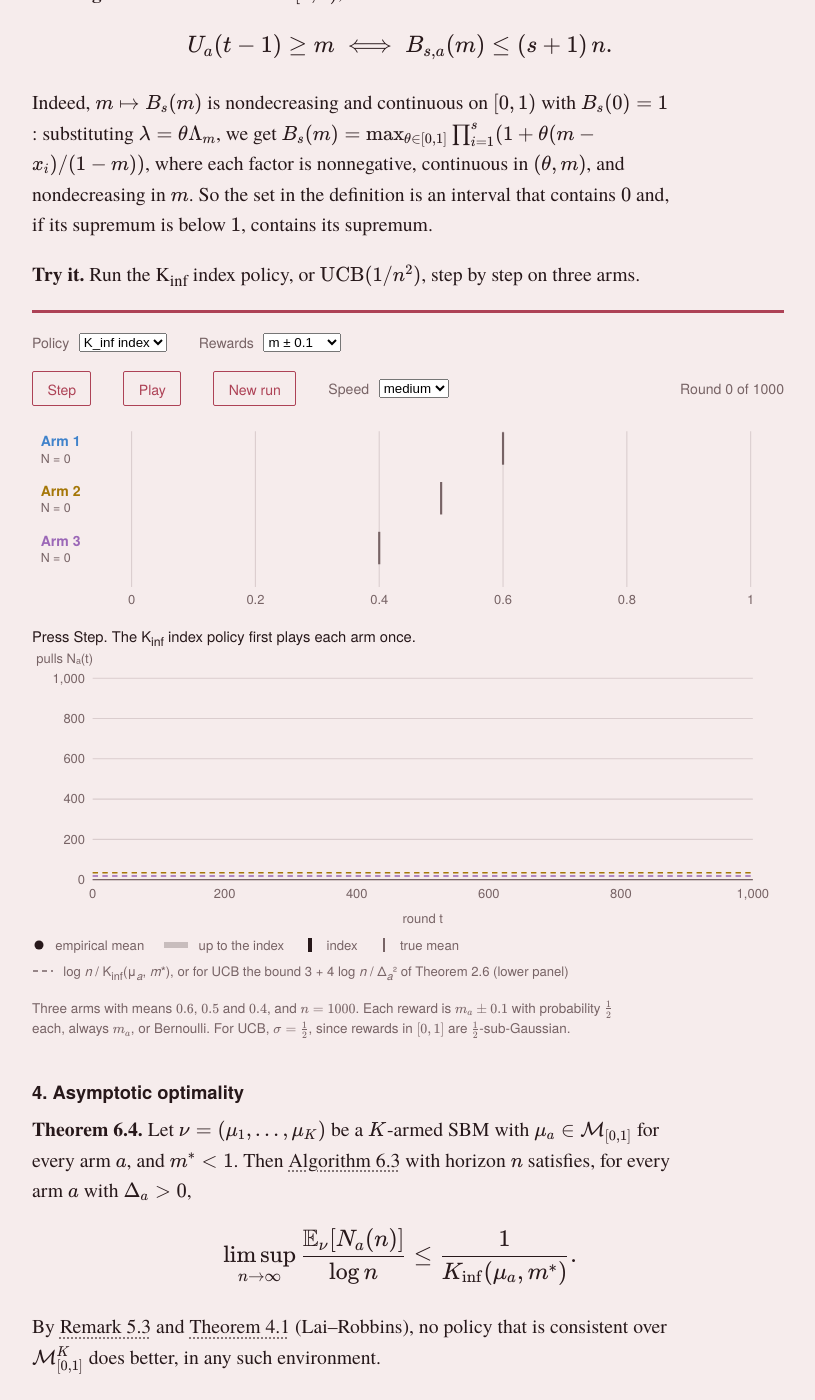
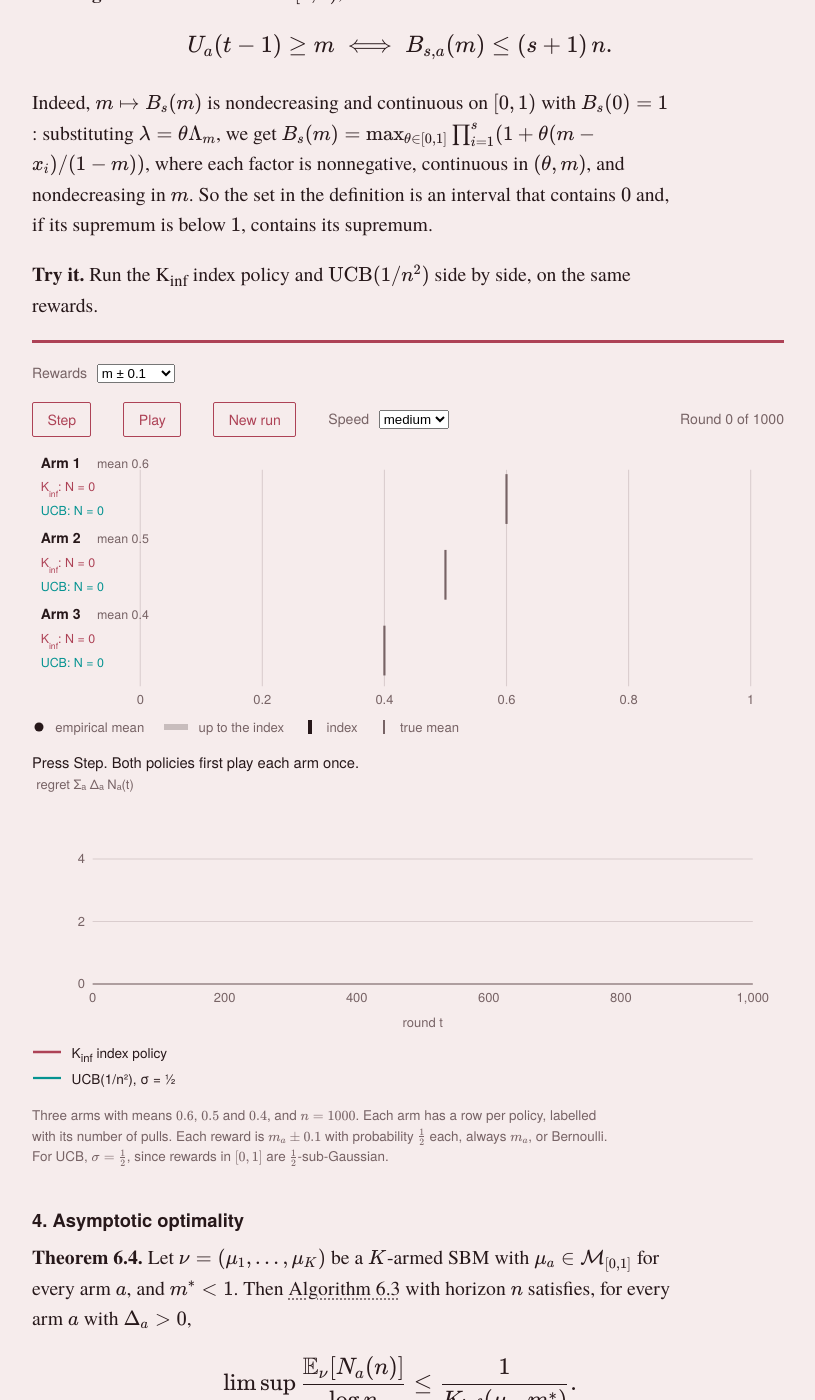
Before and after one commit to iyertejas/iyertejas.github.io, a Jekyll site: the page built from course-rl-2026-lecture-6.md, in a window 1280 px wide and 1400 px high, scrolled down 2844 px. Shown: the whole window, without its empty margins (232-1047 px from the left). Built offline with Jekyll 4.4.1, drawn with Linux system fonts in a browser that asks for light colours.

Commit message:
RL course Lecture 6: step-by-step simulation shows K_inf index and UCB side by side

```diff
--- a/_includes/sim-kinf-run.html
+++ b/_includes/sim-kinf-run.html
@@ -1,7 +1,5 @@
 <figure class="demo" id="kinfrun-demo">
 <div class="controls">
-<div class="rt-field"><label for="krPol">Policy</label>
-<select id="krPol"><option value="kinf" selected>K_inf index</option><option value="ucb">UCB(1/n²)</option></select></div>
 <div class="rt-field"><label for="krArms">Rewards</label>
 <select id="krArms"><option value="two" selected>m ± 0.1</option><option value="fixed">always m</option><option value="ber">Bernoulli</option></select></div>
 </div>
@@ -13,8 +11,9 @@
 <select id="krSpeed"><option value="slow">slow</option><option value="medium" selected>medium</option><option value="fast">fast</option></select></div>
 <span class="rt-round" id="krRound"></span>
 </div>
-<svg class="l2-chart" id="krTop" viewBox="0 0 680 180" role="img" aria-label="The arms, their empirical means, indices and true means"></svg>
+<svg class="l2-chart" id="krTop" viewBox="0 0 680 244" role="img" aria-label="For each arm and each policy: the number of pulls, the empirical mean and the index, with the true mean"></svg>
+<p class="l2-key"><span><svg width="14" height="14" aria-hidden="true"><circle cx="7" cy="7" r="4.5" fill="var(--ink)"/></svg> empirical mean</span><span><svg width="26" height="14" aria-hidden="true"><line x1="1" y1="7" x2="25" y2="7" stroke="var(--ink)" stroke-width="6" stroke-opacity=".22"/></svg> up to the index</span><span><svg width="14" height="14" aria-hidden="true"><line x1="7" y1="0" x2="7" y2="14" stroke="var(--ink)" stroke-width="4"/></svg> index</span><span><svg width="14" height="14" aria-hidden="true"><line x1="7" y1="0" x2="7" y2="14" stroke="var(--muted)" stroke-width="2"/></svg> true mean</span></p>
 <p class="status" id="krStatus" aria-live="polite"></p>
-<svg class="l2-chart" id="krLow" viewBox="0 0 680 260" role="img" aria-label="The number of pulls of each arm over time"></svg>
-<p class="l2-key"><span><svg width="14" height="14" aria-hidden="true"><circle cx="7" cy="7" r="4.5" fill="var(--ink)"/></svg> empirical mean</span><span><svg width="26" height="14" aria-hidden="true"><line x1="1" y1="7" x2="25" y2="7" stroke="var(--ink)" stroke-width="6" stroke-opacity=".22"/></svg> up to the index</span><span><svg width="14" height="14" aria-hidden="true"><line x1="7" y1="0" x2="7" y2="14" stroke="var(--ink)" stroke-width="4"/></svg> index</span><span><svg width="14" height="14" aria-hidden="true"><line x1="7" y1="0" x2="7" y2="14" stroke="var(--muted)" stroke-width="2"/></svg> true mean</span><span><svg width="22" height="14" aria-hidden="true"><line x1="1" y1="7" x2="21" y2="7" stroke="var(--muted)" stroke-width="1.5" stroke-dasharray="5 4"/></svg> log <i>n</i> / K<sub>inf</sub>(μ<sub><i>a</i></sub>, <i>m</i>*), or for UCB the bound 3 + 4 log <i>n</i> / Δ<sub><i>a</i></sub>² of Theorem 2.6 (lower panel)</span></p>
+<svg class="l2-chart" id="krLow" viewBox="0 0 680 240" role="img" aria-label="The regret of both policies over time"></svg>
+<div class="l2-legend" id="krLowKey"></div>
 </figure>
--- a/course-rl-2026-lecture-6.md
+++ b/course-rl-2026-lecture-6.md
@@ -87,11 +87,11 @@ $$
 
 Indeed, $$m \mapsto B_s(m)$$ is nondecreasing and continuous on $$[0, 1)$$ with $$B_s(0) = 1$$: substituting $$\lambda = \theta\Lambda_m$$, we get $$B_s(m) = \max_{\theta \in [0, 1]} \prod_{i=1}^s (1 + \theta(m - x_i)/(1 - m))$$, where each factor is nonnegative, continuous in $$(\theta, m)$$, and nondecreasing in $$m$$. So the set in the definition is an interval that contains $$0$$ and, if its supremum is below $$1$$, contains its supremum.
 
-**Try it.** Run the K<sub>inf</sub> index policy, or $$\mathrm{UCB}(1/n^2)$$, step by step on three arms.
+**Try it.** Run the K<sub>inf</sub> index policy and $$\mathrm{UCB}(1/n^2)$$ side by side, on the same rewards.
 
 {% include sim-kinf-run.html %}
 
-Three arms with means $$0.6$$, $$0.5$$ and $$0.4$$, and $$n = 1000$$. Each reward is $$m_a \pm 0.1$$ with probability $$\frac12$$ each, always $$m_a$$, or Bernoulli. For UCB, $$\sigma = \frac12$$, since rewards in $$[0, 1]$$ are $$\frac12$$-sub-Gaussian.
+Three arms with means $$0.6$$, $$0.5$$ and $$0.4$$, and $$n = 1000$$. Each arm has a row per policy, labelled with its number of pulls. Each reward is $$m_a \pm 0.1$$ with probability $$\frac12$$ each, always $$m_a$$, or Bernoulli. For UCB, $$\sigma = \frac12$$, since rewards in $$[0, 1]$$ are $$\frac12$$-sub-Gaussian.
 {: .caption}
 
 ## 4. Asymptotic optimality
--- a/sims.js
+++ b/sims.js
@@ -1847,90 +1847,83 @@ function kiIndex(x, c, s, n){                                          // U = su
 }
 const kiMean = arm => arm.x.reduce((t, v, j) => t + v*arm.p[j], 0);
 
-// Lecture 6: step-by-step runs of the K_inf index policy or UCB(1/n²) (σ = 1/2) on three arms with rewards in [0, 1], as in Lecture 2.
+// Lecture 6: step-by-step runs of the K_inf index policy and UCB(1/n²) (σ = 1/2), side by side on one reward table:
+// three arms with rewards in [0, 1], as in Lecture 2.
 function kinfRunWidget(){
-  const P = "kr", K = 3, N = 1000, LOGN = Math.log(N), COL = ["var(--c4)", "var(--c1)", "var(--c5)"];
+  const P = "kr", K = 3, N = 1000, LOGN = Math.log(N), POL = ["kinf", "ucb"];
+  const PCOL = { kinf:"var(--accent)", ucb:"var(--c3)" }, PNAME = { kinf:"K<tspan baseline-shift=\"sub\" font-size=\"8\">inf</tspan>", ucb:"UCB" };
   const PRESETS = {
     two:   [{ x:[0.5, 0.7], p:[0.5, 0.5] }, { x:[0.4, 0.6], p:[0.5, 0.5] }, { x:[0.3, 0.5], p:[0.5, 0.5] }],
     fixed: [{ x:[0.6], p:[1] }, { x:[0.5], p:[1] }, { x:[0.4], p:[1] }],
     ber:   [{ x:[0, 1], p:[0.4, 0.6] }, { x:[0, 1], p:[0.5, 0.5] }, { x:[0, 1], p:[0.6, 0.4] }]
   };
-  const ucb = () => $(P+"Pol").value === "ucb";
   let g = null, timer = 0, acc = 0;
+  const fresh = kind => ({ kind, n:[0,0,0], c:[[0,0],[0,0],[0,0]], sum:[0,0,0], idx:[0,1,2].map(() => kind === "ucb" ? Infinity : 1), reg:[0], last:null });
   function deal(){
     stop();
     const A = PRESETS[$(P+"Arms").value], r = rngL2(seedL2());
     const Y = A.map(arm => { const d = new Uint8Array(N); for (let i=0; i<N; i++) d[i] = arm.x.length > 1 && r() >= arm.p[0] ? 1 : 0; return d; });
     const m = A.map(kiMean), ms = Math.max(...m);
-    g = { A, Y, m, ms, t:0, n:[0,0,0], c:[[0,0],[0,0],[0,0]], sum:[0,0,0], idx:[0,1,2].map(() => ucb() ? Infinity : 1), hist:[[0],[0],[0]], last:null };
+    g = { A, Y, m, ms, t:0, kinf:fresh("kinf"), ucb:fresh("ucb") };
     draw();
   }
-  const mean = a => g.sum[a]/g.n[a];
-  function index(a){
-    if (g.n[a] === 0) return ucb() ? Infinity : 1;
-    return ucb() ? mean(a) + Math.sqrt(LOGN/g.n[a]) : kiIndex(g.A[a].x, g.c[a], g.n[a], N);
+  const mean = (st, a) => st.sum[a]/st.n[a];
+  function pull(st){
+    const before = st.idx.slice();
+    let a = 0; for (let b=1; b<K; b++) if (st.idx[b] > st.idx[a]) a = b;
+    const j = g.Y[a][st.n[a]], x = g.A[a].x[j];
+    st.n[a]++; st.c[a][j]++; st.sum[a] += x;
+    st.idx[a] = st.kind === "ucb" ? mean(st, a) + Math.sqrt(LOGN/st.n[a]) : kiIndex(g.A[a].x, st.c[a], st.n[a], N);
+    st.reg.push(st.reg[st.reg.length-1] + g.ms - g.m[a]);
+    st.last = { a, x, before };
   }
   function step(){
     if (g.t >= N) return false;
-    g.t++;
-    const before = g.idx.slice();
-    let a = 0; for (let b=1; b<K; b++) if (g.idx[b] > g.idx[a]) a = b;
-    const j = g.Y[a][g.n[a]], x = g.A[a].x[j];
-    g.n[a]++; g.c[a][j]++; g.sum[a] += x; g.idx[a] = index(a);
-    for (let b=0; b<K; b++) g.hist[b].push(g.n[b]);
-    g.last = { t:g.t, a, x, before };
+    g.t++; pull(g.kinf); pull(g.ucb);
     return g.t < N;
   }
   function drawTop(){
-    const el = $(P+"Top"), W = Math.max(320, Math.min(680, Math.round(el.getBoundingClientRect().width) || 680)), H = 180;
+    const el = $(P+"Top"), W = Math.max(320, Math.min(680, Math.round(el.getBoundingClientRect().width) || 680)), H = 244;
     el.setAttribute("viewBox", `0 0 ${W} ${H}`);
-    const L = W < 480 ? 64 : 92, R = 16, X = v => L + v*(W - L - R), rowY = a => 30 + a*46;
+    const L = W < 480 ? 84 : 100, R = 16, X = v => L + v*(W - L - R), armY = a => 8 + a*70;
+    const txt = (x, y, t, o = {}) => `<text x="${x}" y="${y}" text-anchor="${o.a || "start"}" font-family="var(--sans)" font-size="${o.fs || 12}" fill="${o.col || "var(--muted)"}" font-weight="${o.b ? 700 : 400}">${t}</text>`;
     let s = "";
     for (let v = 0; v <= 1.0001; v += 0.2)
-      s += `<line x1="${X(v)}" x2="${X(v)}" y1="14" y2="${H-22}" stroke="var(--rule)"/><text x="${X(v)}" y="${H-6}" text-anchor="middle" font-family="var(--sans)" font-size="12" fill="var(--muted)">${+v.toFixed(1)}</text>`;
+      s += `<line x1="${X(v)}" x2="${X(v)}" y1="22" y2="${H-22}" stroke="var(--rule)"/>` + txt(X(v), H-6, +v.toFixed(1), { a:"middle" });
     for (let a=0; a<K; a++){
-      const y = rowY(a);
-      if (g.last && g.last.a === a) s += `<rect x="2" y="${y-19}" width="${W-4}" height="38" rx="3" fill="${COL[a]}" fill-opacity=".08"/>`;
-      s += `<text x="8" y="${y-2}" font-family="var(--sans)" font-size="13" font-weight="700" fill="${COL[a]}">Arm ${a+1}</text>`;
-      s += `<text x="8" y="${y+13}" font-family="var(--sans)" font-size="11.5" fill="var(--muted)">N = ${g.n[a]}</text>`;
-      s += `<line x1="${X(g.m[a])}" x2="${X(g.m[a])}" y1="${y-15}" y2="${y+15}" stroke="var(--muted)" stroke-width="2"/>`;
-      if (g.n[a] > 0){
-        const mh = mean(a), u = g.idx[a], ue = Math.min(u, 1);
-        s += `<line x1="${X(mh)}" x2="${X(ue)}" y1="${y}" y2="${y}" stroke="${COL[a]}" stroke-width="10" stroke-opacity=".28" stroke-linecap="butt"/>`;
-        if (u > 1) s += `<path d="M${X(1)-2} ${y-7}L${X(1)+6} ${y}L${X(1)-2} ${y+7}z" fill="${COL[a]}"/>`;
-        else s += `<line x1="${X(u)}" x2="${X(u)}" y1="${y-11}" y2="${y+11}" stroke="${COL[a]}" stroke-width="4"/>`;
-        s += `<circle cx="${X(mh)}" cy="${y}" r="5.5" fill="${COL[a]}" stroke="var(--paper)" stroke-width="1.5"/>`;
-      }
+      const y0 = armY(a);
+      s += txt(8, y0+12, `Arm ${a+1}`, { col:"var(--ink)", b:1, fs:13 }) + txt(60, y0+12, `mean ${g.m[a].toFixed(1)}`, { fs:11.5 });
+      s += `<line x1="${X(g.m[a])}" x2="${X(g.m[a])}" y1="${y0+18}" y2="${y0+64}" stroke="var(--muted)" stroke-width="2"/>`;
+      POL.forEach((k, i) => {
+        const st = g[k], y = y0 + 30 + i*22, col = PCOL[k];
+        if (st.last && st.last.a === a) s += `<rect x="2" y="${y-10}" width="${W-4}" height="20" rx="3" fill="${col}" fill-opacity=".1"/>`;
+        s += txt(8, y+4, `${PNAME[k]}: N = ${st.n[a]}`, { col, fs:11.5 });
+        if (st.n[a] > 0){
+          const mh = mean(st, a), u = st.idx[a], ue = Math.min(u, 1);
+          s += `<line x1="${X(mh)}" x2="${X(ue)}" y1="${y}" y2="${y}" stroke="${col}" stroke-width="8" stroke-opacity=".28"/>`;
+          if (u > 1) s += `<path d="M${X(1)-2} ${y-6}L${X(1)+6} ${y}L${X(1)-2} ${y+6}z" fill="${col}"/>`;
+          else s += `<line x1="${X(u)}" x2="${X(u)}" y1="${y-9}" y2="${y+9}" stroke="${col}" stroke-width="3.5"/>`;
+          s += `<circle cx="${X(mh)}" cy="${y}" r="4.5" fill="${col}" stroke="var(--paper)" stroke-width="1.5"/>`;
+        }
+      });
     }
     el.innerHTML = s;
   }
   function drawLow(){
-    const lines = [0,1,2].map(a => {
-      const h = g.hist[a], st = Math.max(1, Math.floor(h.length/300)), pts = [];
-      for (let t=0; t<h.length; t+=st) pts.push([t, h[t]]);
-      pts.push([h.length-1, h[h.length-1]]);
-      return { pts, col:COL[a], w:2.25 };
-    });
-    for (let a=0; a<K; a++){
-      if (g.m[a] >= g.ms) continue;
-      const b = ucb() ? 3 + 4*LOGN/(g.ms - g.m[a])**2 : LOGN/kiLogBest(g.A[a].x, g.A[a].p, g.ms);
-      if (b < N) lines.push({ pts:[[0, b], [N, b]], col:COL[a], w:1.5, dash:"5 4" });
-    }
-    plotL2(P+"Low", { height:260, x:{min:0, max:N, label:"round t"}, y:{min:0, max:N, label:"pulls Nₐ(t)"}, lines });
+    const ds = h => { const st = Math.max(1, Math.floor(h.length/300)), pts = []; for (let t=0; t<h.length; t+=st) pts.push([t, h[t]]); pts.push([h.length-1, h[h.length-1]]); return pts; };
+    const top = Math.max(5, g.kinf.reg[g.t], g.ucb.reg[g.t])*1.15;
+    plotL2(P+"Low", { height:240, x:{min:0, max:N, label:"round t"}, y:{min:0, max:top, label:"regret Σₐ Δₐ Nₐ(t)"},
+      lines:[{ pts:ds(g.ucb.reg), col:PCOL.ucb, w:2.25 }, { pts:ds(g.kinf.reg), col:PCOL.kinf, w:2.5 }] });
+    legendL2(P+"LowKey", [{ col:PCOL.kinf, w:2.5, label:"K<sub>inf</sub> index policy" }, { col:PCOL.ucb, w:2.25, label:"UCB(1/n²), σ = ½" }]);
   }
   function status(){
     $(P+"Round").textContent = `Round ${g.t} of ${N}`;
     $(P+"Step").disabled = g.t >= N;
-    const L = g.last, name = ucb() ? "UCB" : "The K<sub>inf</sub> index policy";
     let s;
-    if (!L) s = `Press Step. ${name} first plays each arm once.`;
+    if (!g.t) s = "Press Step. Both policies first play each arm once.";
     else {
-      const f = v => v === Infinity ? "∞" : v.toFixed(3);
-      s = `Round ${L.t}: the indices were ${L.before.map((v, a) => `<span style="color:${COL[a]}">${f(v)}</span>`).join(", ")}, so A<sub>${L.t}</sub> = ${L.a+1}, which paid ${L.x.toFixed(2)}.`;
-    }
-    if (g.t >= N){
-      const reg = g.n.reduce((t, k, a) => t + k*(g.ms - g.m[a]), 0);
-      s += ` Finished: Σ<sub>a</sub> Δ<sub>a</sub> N<sub>a</sub>(n) = ${reg.toFixed(1)}.`;
+      const k = g.kinf.last, u = g.ucb.last;
+      s = `Round ${g.t}: the K<sub>inf</sub> index policy played arm ${k.a+1} and UCB played arm ${u.a+1}. Regret so far: <span style="color:${PCOL.kinf}">${g.kinf.reg[g.t].toFixed(1)}</span> and <span style="color:${PCOL.ucb}">${g.ucb.reg[g.t].toFixed(1)}</span>.`;
     }
     $(P+"Status").innerHTML = s;
   }
@@ -1949,7 +1942,6 @@ function kinfRunWidget(){
     };
     timer = requestAnimationFrame(tick);
   }
-  $(P+"Pol").addEventListener("change", deal);
   $(P+"Arms").addEventListener("change", deal);
   $(P+"Step").addEventListener("click", () => { stop(); step(); draw(); });
   $(P+"Play").addEventListener("click", play);
```
